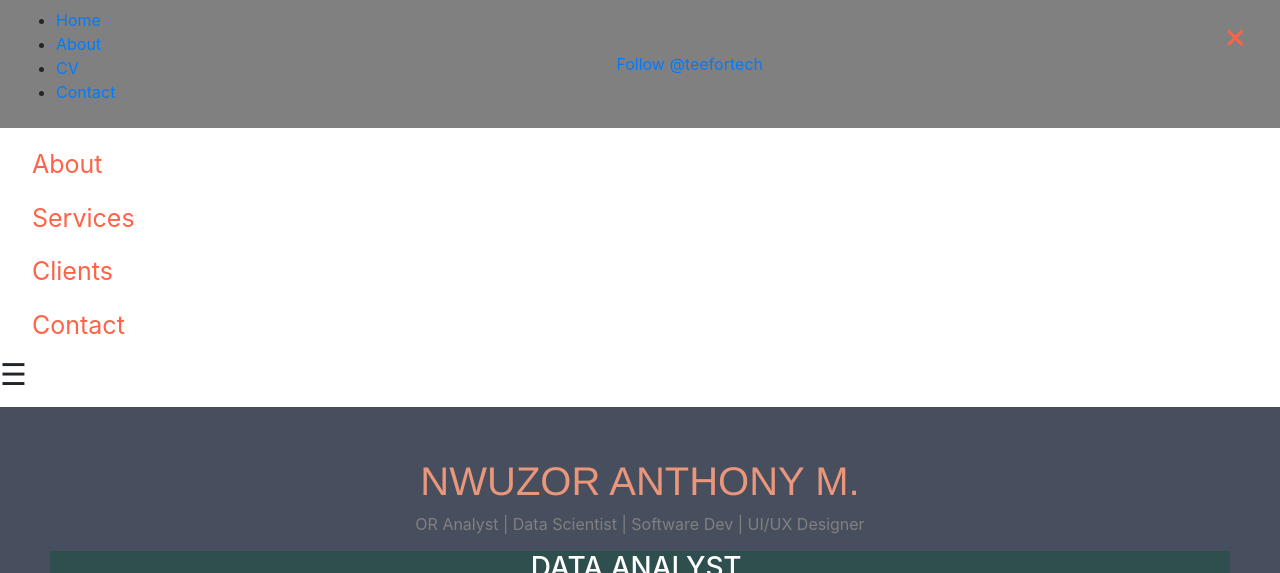
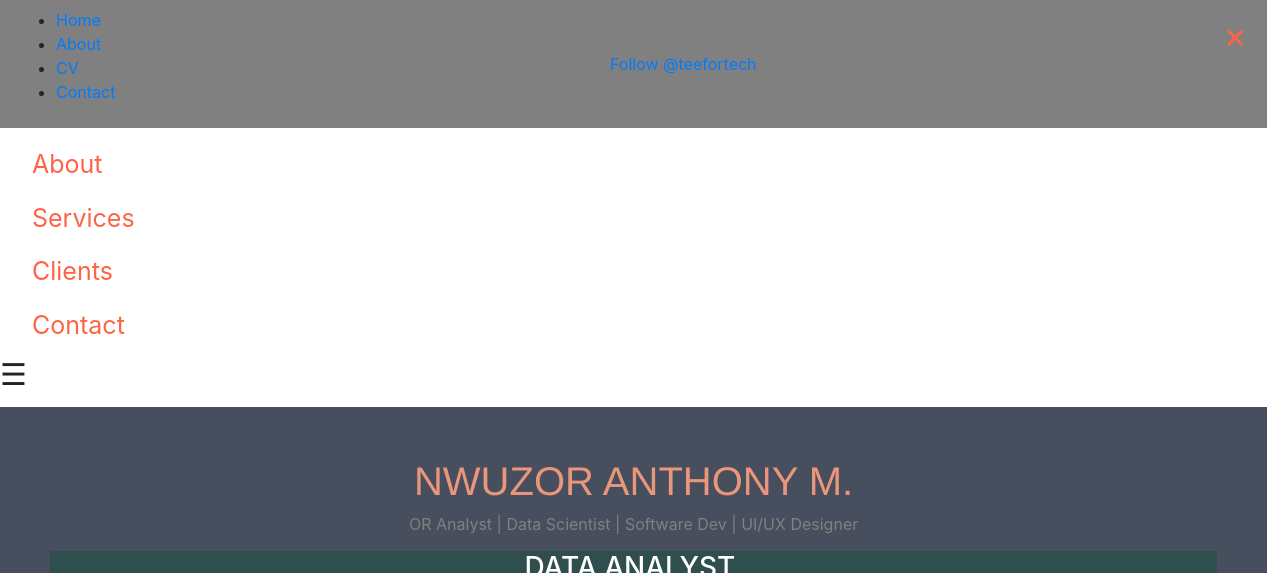
Before and after one commit to teefortech/teefortech.github.io, a Jekyll site: the page about.html, which Jekyll copies as it is, in a window 1280 px wide. Shown: the top 573 px of the page. Built offline with Jekyll 4.4.1, drawn with Linux system fonts in a browser that asks for light colours; nearby versions of some CDN libraries; comment, search, counter and statistics services are not loaded; grey boxes are pictures that could not be loaded.

Commit message:
Update style.css

```diff
--- a/css/style.css
+++ b/css/style.css
@@ -2,7 +2,7 @@
   margin: 100 0;
   font-family: Arial, sans-serif;
   background-color: #001015;
-  width: 100%;
+  width: 99%;
 
 }
 
@@ -10,7 +10,7 @@
   position: fixed;
   top: 0;
   left: 0;
-  width: 100%;
+  width: 99%;
   background-color: #009080;
   padding: 12px 0;
   box-shadow: 0px 2px 5px rgba(0, 0, 0, 0.1);
```
